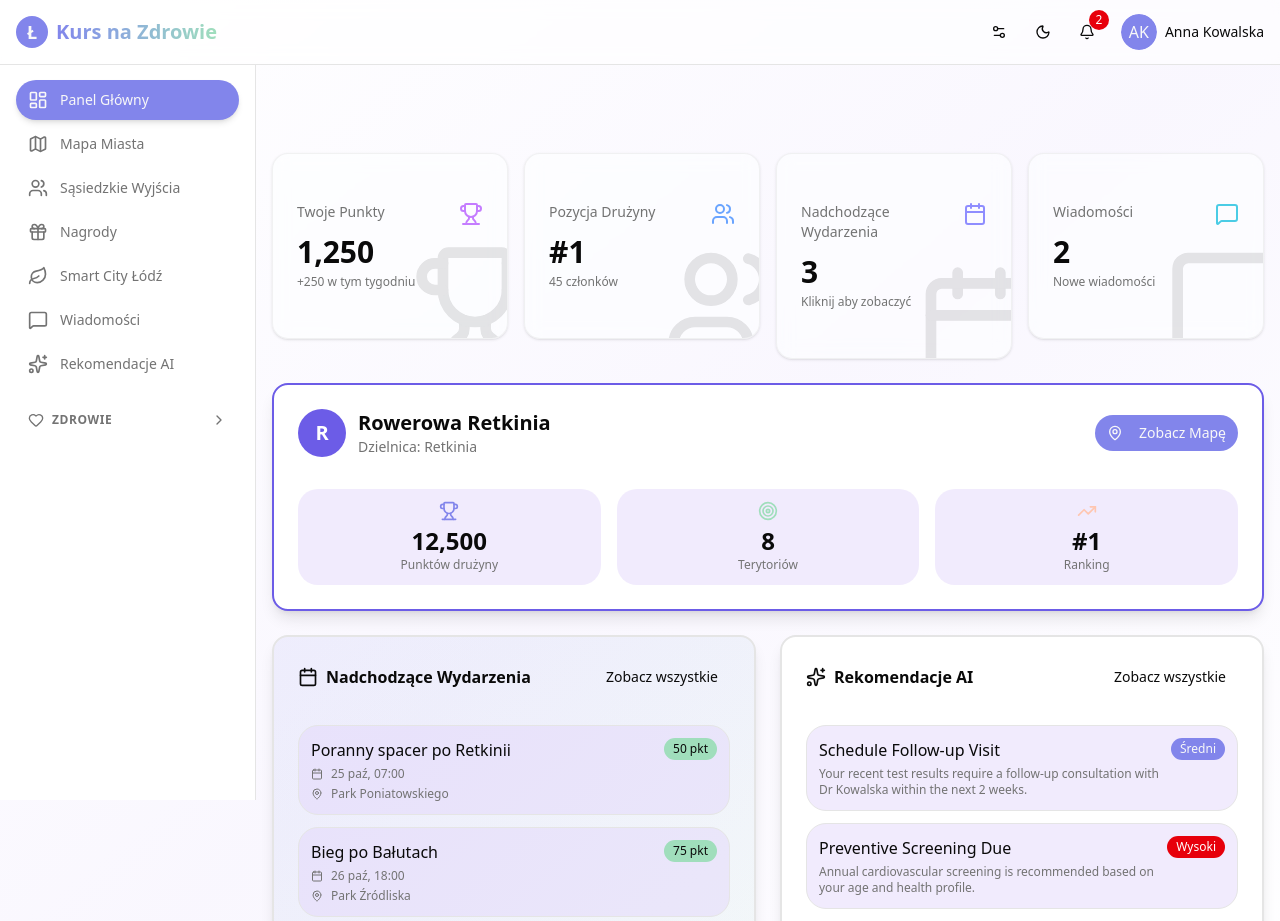
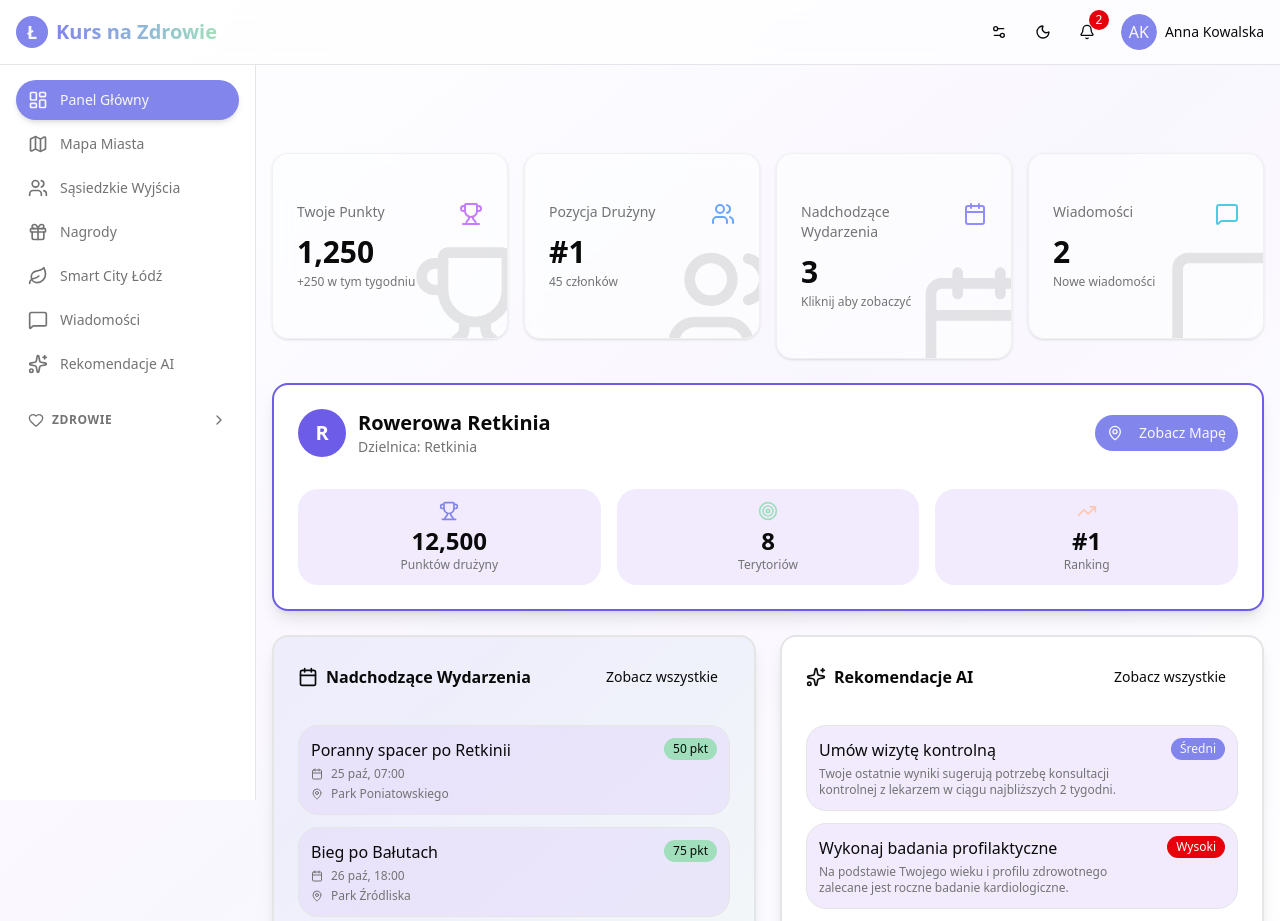
Before and after one commit to AdriannaCzechowska/healthtech-crew, a Next.js app: page / in a window 1280 px wide. Shown: the top 921 px of the page. Built offline with nearby package versions, Linux system fonts and the light colour scheme.

Commit message:
Translate AI recommendations on dashboard to Polish

```diff
--- a/app/(dashboard)/DashboardContent.tsx
+++ b/app/(dashboard)/DashboardContent.tsx
@@ -48,6 +48,48 @@ export function DashboardContent() {
     queryFn: api.getRecommendations,
   });
 
+    // Mapowanie poziomu ryzyka na polskie etykiety
+    const translateSeverity = (severity: string) => {
+      switch (severity) {
+        case "High":
+          return "Wysoki";
+        case "Medium":
+          return "Średni";
+        case "Low":
+          return "Niski";
+        default:
+          return severity;
+      }
+    };
+
+    // Tłumaczenie tytułów rekomendacji
+    const translateTitle = (title: string) => {
+      switch (title) {
+        case "Schedule Follow-up Visit":
+          return "Umów wizytę kontrolną";
+        case "Preventive Screening Due":
+          return "Wykonaj badania profilaktyczne";
+        case "Increase Physical Activity":
+          return "Zwiększ aktywność fizyczną";
+        case "Hydration Goals":
+          return "Cele nawodnienia";
+        default:
+          return title;
+      }
+    };
+
+    // Tłumaczenie opisów rekomendacji
+    const translateDescription = (desc: string) => {
+      if (desc.includes("follow-up consultation"))
+        return "Twoje ostatnie wyniki sugerują potrzebę konsultacji kontrolnej z lekarzem w ciągu najbliższych 2 tygodni.";
+      if (desc.includes("Annual cardiovascular screening"))
+        return "Na podstawie Twojego wieku i profilu zdrowotnego zalecane jest roczne badanie kardiologiczne.";
+      if (desc.includes("activity levels are below"))
+        return "Twój poziom aktywności jest niższy od zalecanego. Spróbuj dodać 30 minut spaceru dziennie.";
+      if (desc.includes("hydration goals"))
+        return "Osiągasz 85% dziennego celu nawodnienia. Świetna robota – utrzymuj ten poziom!";
+      return desc;
+    };
   const userTeam = teams?.find((t) => t.id === user?.teamId);
   const unreadCount = messages?.filter((m) => m.unread)?.length ?? 0;
   const upcomingEvents = events?.filter((e) => e.status === "upcoming") || [];
@@ -259,10 +301,10 @@ export function DashboardContent() {
                   >
                     <div className="flex items-start justify-between gap-2">
                       <div className="flex-1">
-                        <p className="font-medium mb-1">{rec.title}</p>
-                        <p className="text-xs text-muted-foreground line-clamp-2">
-                          {rec.description}
-                        </p>
+                          <p className="font-medium mb-1">{translateTitle(rec.title)}</p>
+                          <p className="text-xs text-muted-foreground line-clamp-2">
+                            {translateDescription(rec.description)}
+                          </p>
                       </div>
                       <Badge
                         variant={
@@ -274,9 +316,7 @@ export function DashboardContent() {
                         }
                         className="rounded-full"
                       >
-                        {rec.severity === "High" && "Wysoki"}
-                        {rec.severity === "Medium" && "Średni"}
-                        {rec.severity === "Low" && "Niski"}
+                          {translateSeverity(rec.severity)}
                       </Badge>
                     </div>
                   </div>
```
